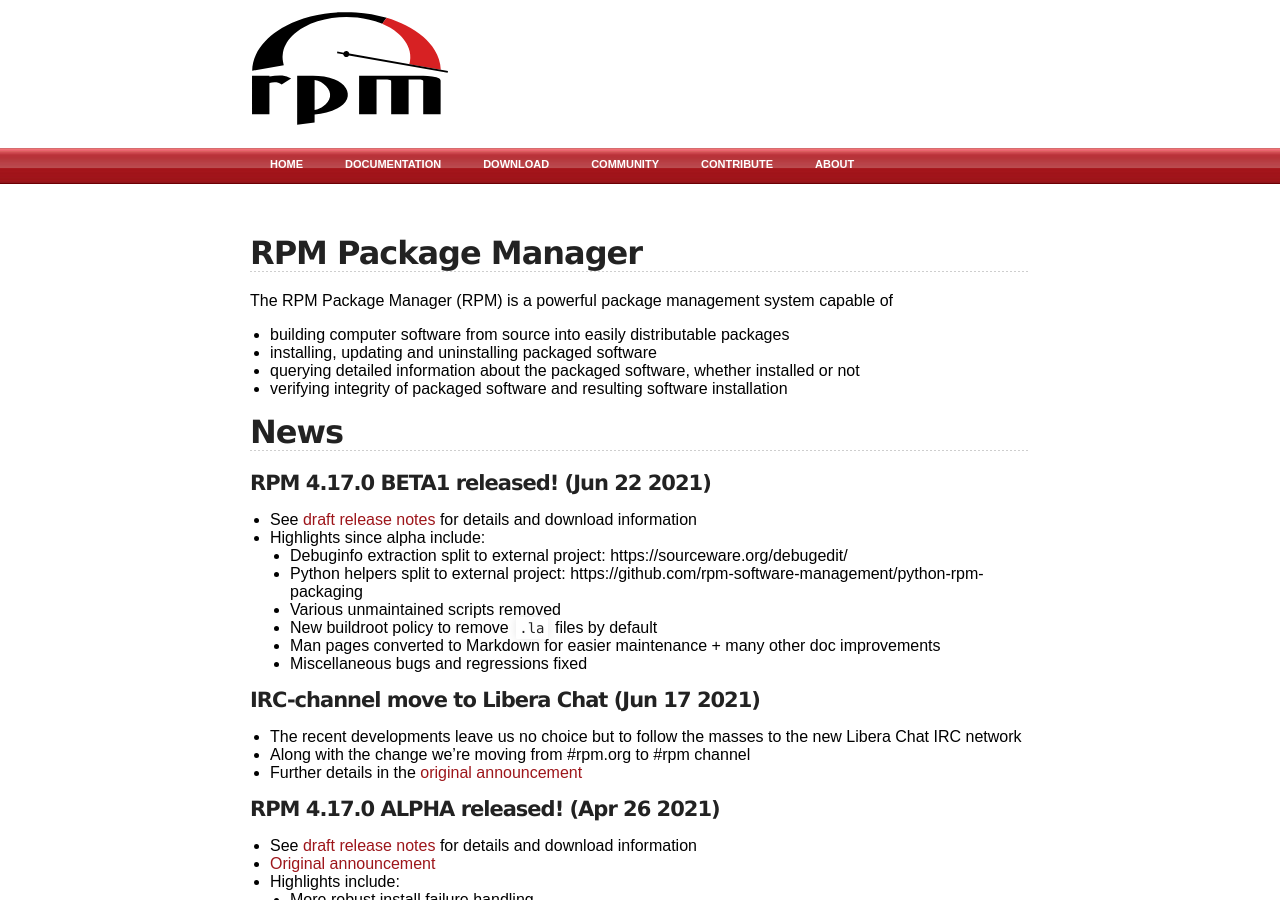
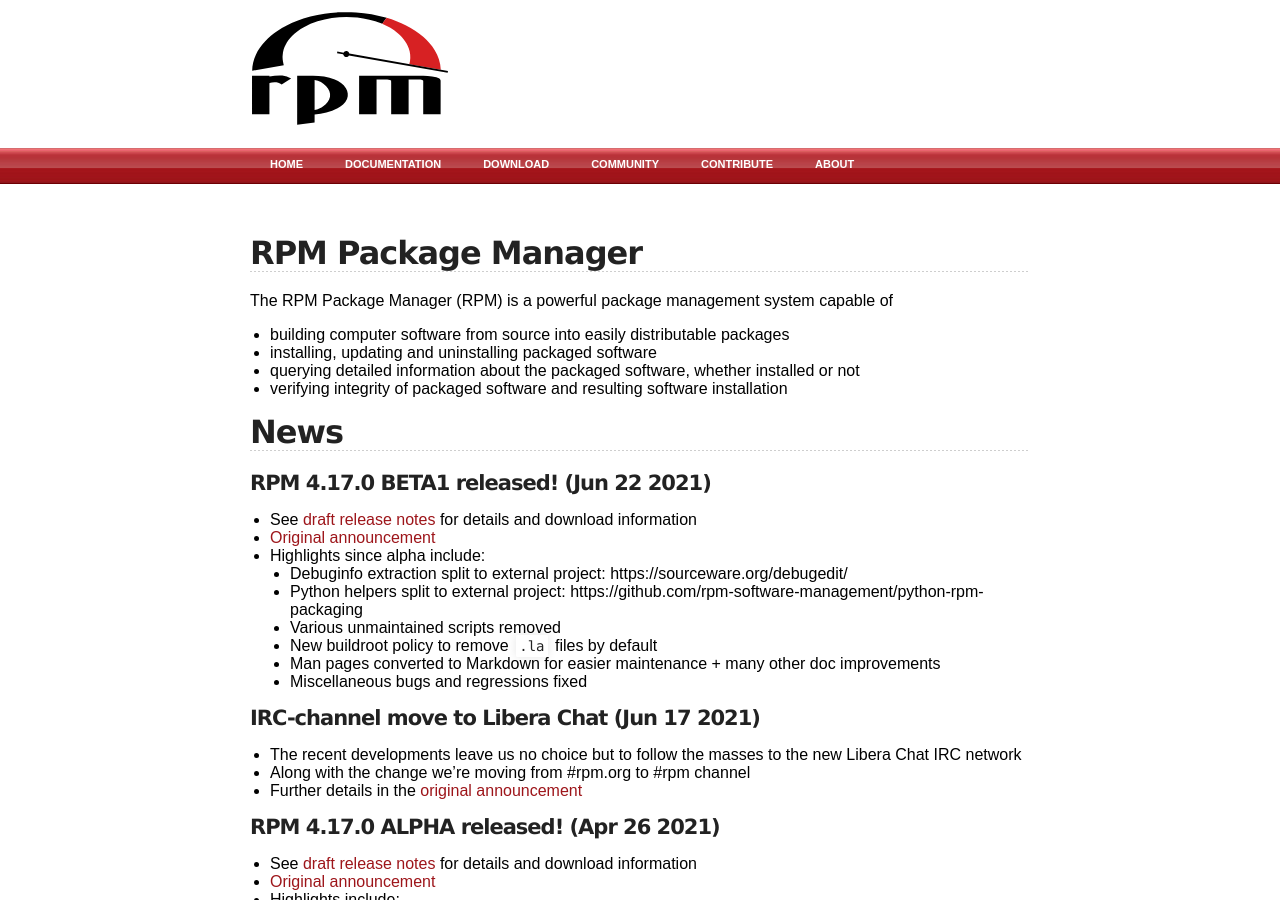
Before and after one commit to rpm-software-management/rpm-web, a Jekyll site: the page built from index.md, in a window 1280 px wide and 900 px high. Built offline with Jekyll 4.4.1, drawn with Linux system fonts in a browser that asks for light colours.

Commit message:
Add announcement link to 4.17 beta

```diff
--- a/index.md
+++ b/index.md
@@ -17,6 +17,7 @@ capable of
 ## News
 #### RPM 4.17.0 BETA1 released! (Jun 22 2021)
 * See [draft release notes](wiki/Releases/4.17.0) for details and download information
+* [Original announcement](https://lists.rpm.org/pipermail/rpm-announce/2021-June/000090.html)
 * Highlights since alpha include:
   * Debuginfo extraction split to external project:
     https://sourceware.org/debugedit/
```
Also changed, not shown: timeline.md (+1 -0 lines).
